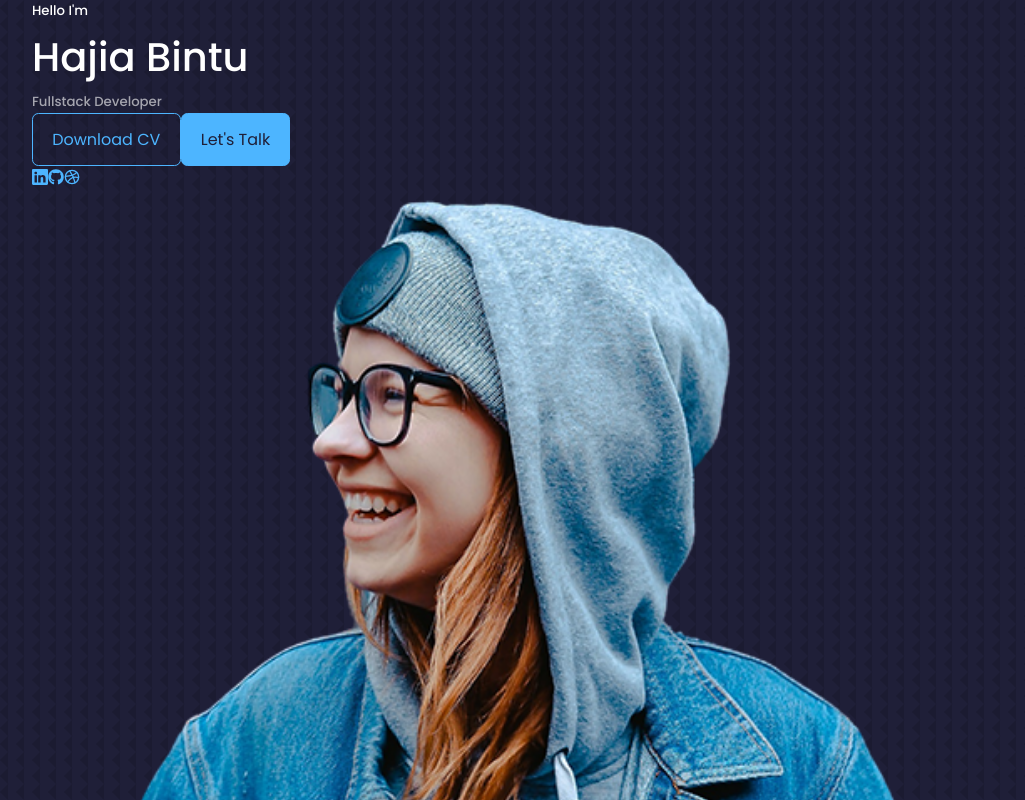
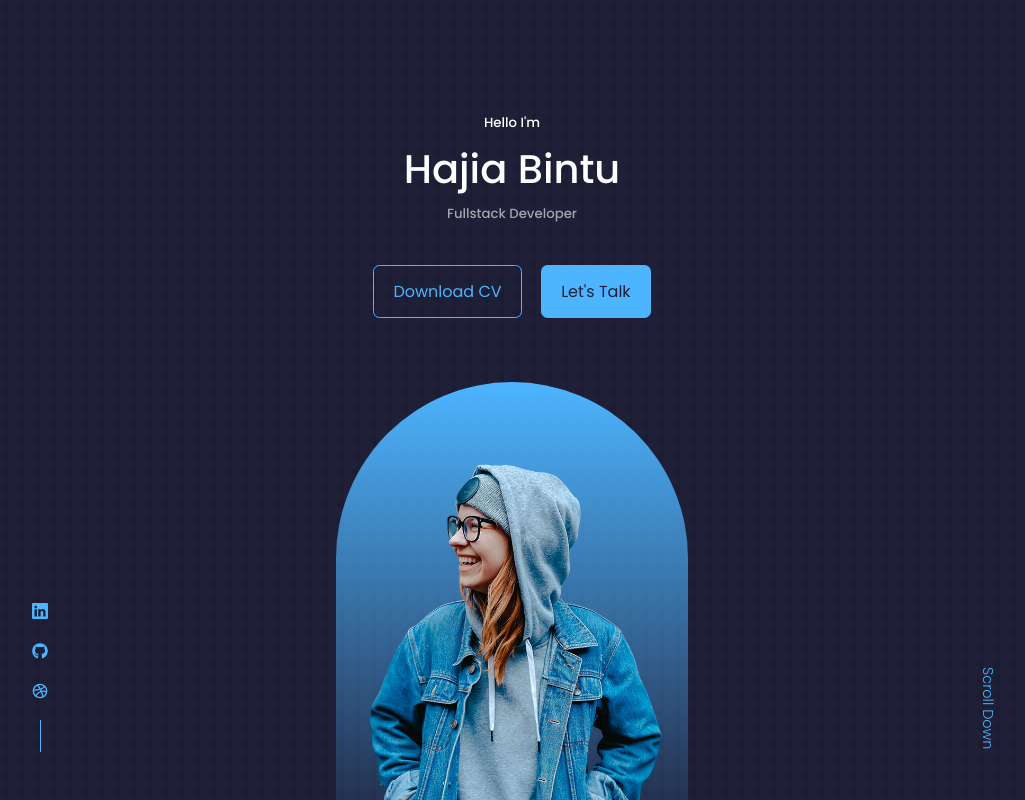
Before and after one commit to WalterNickSuelArroyo/Portfolio-Software-WalterNick, a React (Create React App) app: page / in a window 1280 px wide. Shown: the top 800 px of the page, without its empty margins (128-1153 px from the left). Built offline with nearby package versions, Linux system fonts and the light colour scheme.

Commit message:
Header Component Responsive Design

```diff
--- a/src/components/header/header.css
+++ b/src/components/header/header.css
@@ -0,0 +1,70 @@
+header {
+    height: 100vh;
+    padding-top: 7rem;
+    overflow: hidden;
+}
+.header__container {
+    text-align: center;
+    height: 100%;
+    position: relative;
+}
+/* ================== CTA ==================*/
+.cta {
+    margin-top: 2.5rem;
+    display: flex;
+    gap: 1.2rem;
+    justify-content: center;
+}
+/* ================== HEADER SOCIALS ==================*/
+.header__socials {
+    display: flex;
+    flex-direction: column;
+    align-items: center;
+    gap: 0.8rem;
+    position: absolute;
+    left: 0;
+    bottom: 3rem;
+}
+.header__socials::after {
+    content: '';
+    width: 1px;
+    height: 2rem;
+    background: var(--color-primary);
+}
+/* ================== ME ==================*/
+.me {
+    background: linear-gradient(var(--color-primary),transparent) ;
+    width: 22rem;
+    height: 30rem;
+    position: absolute;
+    left: calc(50% - 11rem);
+    margin-top: 4rem;
+    border-radius: 12rem 12rem 0 0;
+    overflow: hidden;
+    padding: 5rem 1.5rem 1.5rem 1.5rem;
+}
+/* ================== SCROLL DOWN ==================*/
+.scroll__down {
+    position: absolute;
+    right: -2.3rem;
+    bottom: 5rem;
+    transform: rotate(90deg);
+    font-weight: 300;
+    font-size: 0.9rem;
+}
+/* =============== MEDIA QUERIES (MEDIUM DEVICES) ==============*/
+@media screen and (max-width: 1024px) {
+    header {
+        height: 100vh;
+    }
+}
+/* =============== MEDIA QUERIES (SMALL DEVICES) ==============*/
+@media screen and (max-width: 600px) {
+    header {
+        height: 100vh;
+    }
+    .header__socials,
+    .scroll__down {
+        display: none;
+    }
+}
```
